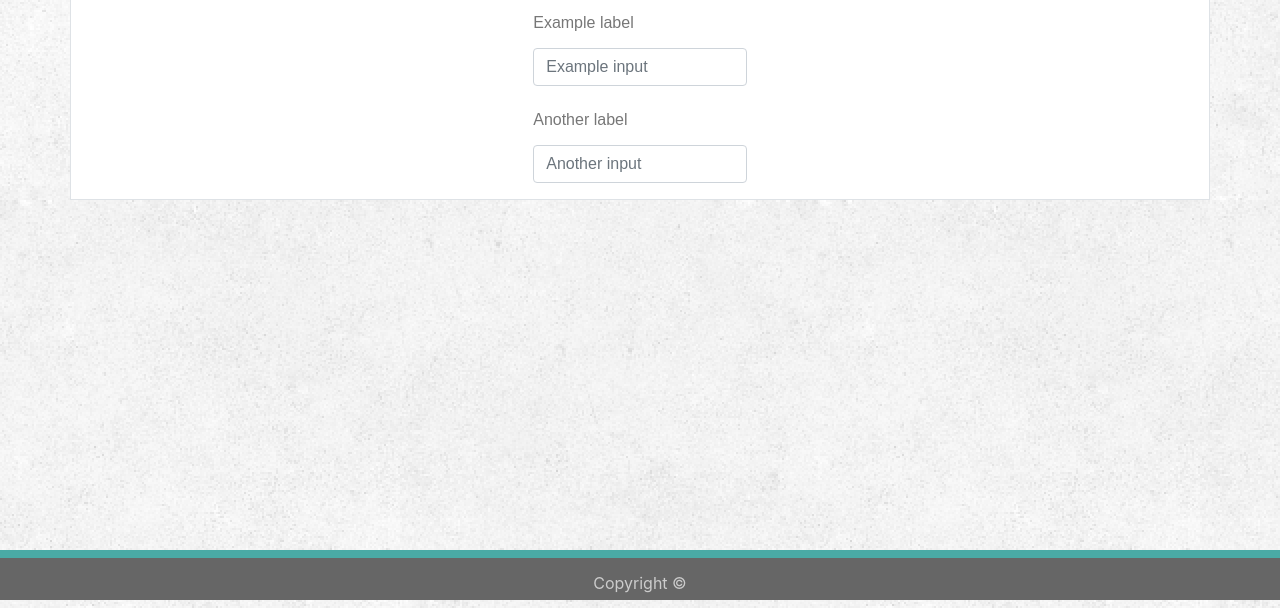
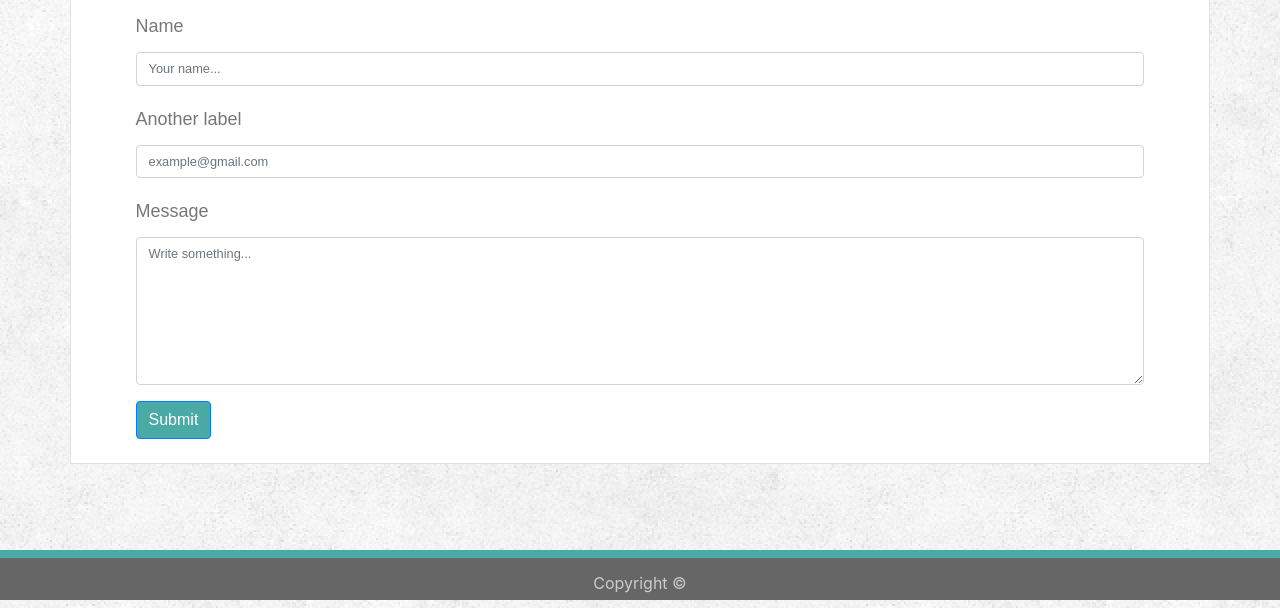
Before and after one commit to kayleighs/Bootstrap-Portfolio, a plain HTML site: page contact.html in a window 1280 px wide. Shown: the part 200-808 px from the top of the page. Drawn offline with nearby package versions, Linux system fonts and the light colour scheme.

Commit message:
wrote page for contact.html

```diff
--- a/contact.html
+++ b/contact.html
@@ -47,22 +47,27 @@
                     <div class="col-11">
                         <h2 class="py-3 ksheader">Contact</h2>
                     </div>
+                </div>
                     <div class="row justify-content-center kscontent">
                         <!--Row for Content-->
                         <div class="col-11">
-                            <form class="float-left">
-                                <div class="form-group">
-                                    <label for="formGroupExampleInput">Example label</label>
-                                    <input type="text" class="form-control" id="formGroupExampleInput" placeholder="Example input">
+                            <form class="pt-1">
+                                <div class="form-group ">
+                                    <label for="formGroupExampleInput">Name</label>
+                                    <input type="text" class="form-control ksinputtext" id="formGroupExampleInput" placeholder="Your name...">
                                 </div>
                                 <div class="form-group">
                                     <label for="formGroupExampleInput2">Another label</label>
-                                    <input type="text" class="form-control" id="formGroupExampleInput2" placeholder="Another input">
+                                    <input type="text" class="form-control ksinputtext" id="formGroupExampleInput2" placeholder="example@gmail.com">
                                 </div>
+                                <div class="form-group">
+                                    <label for="formGroupExampleInput2">Message</label>
+                                    <textarea class="form-control ksinputtext" id="formControlTextarea1" rows="7" placeholder="Write something..."></textarea>
+                                </div>
+                                <button type="submit" class="btn btn-primary mb-4 kssubmitbut">Submit</button>
                             </form>
                         </div>
                     </div>
-                </div>
             </div>
         </div>
     </div>
--- a/style.css
+++ b/style.css
@@ -35,7 +35,8 @@ body {
 .kscontent {
     font-family: 'Arial', 'Helvetica Neue', Helvetica, sans-serif;
     color: #777777;
-     line-height: 35px;
+    line-height: 35px;
+    font-size:1.125rem;
 }
 
 
@@ -61,3 +62,18 @@ body {
     padding-left: 0px;
     padding-right:0px;
 }
+
+
+
+/*for contact page*/
+.ksinputtext {
+    font-size: .8rem;
+}
+
+.kssubmitbut {
+    background-color: #4aaaa5;
+    color:#ffffff;
+}
+.kssubmitbut:hover {
+    background-color: #5ACCC6;
+}
```
Also changed, not shown: index.html (+1 -1 lines).
